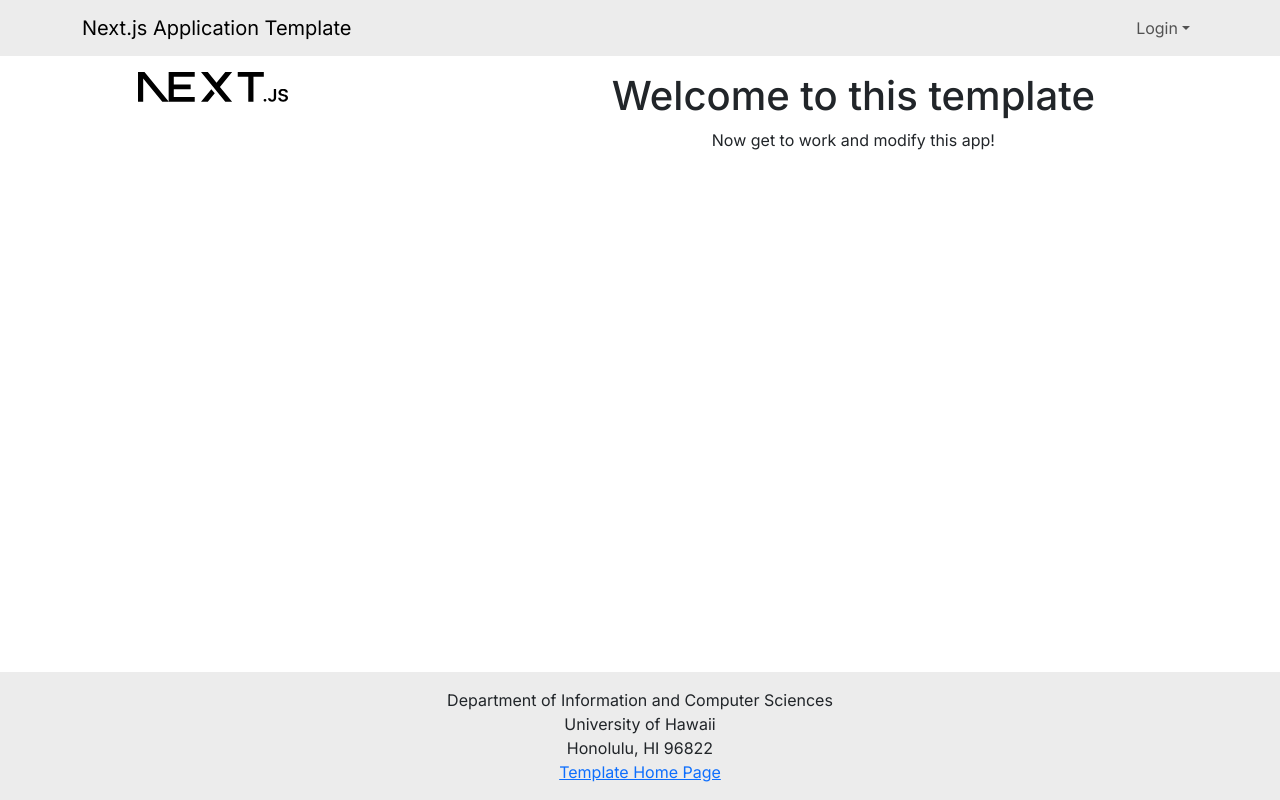
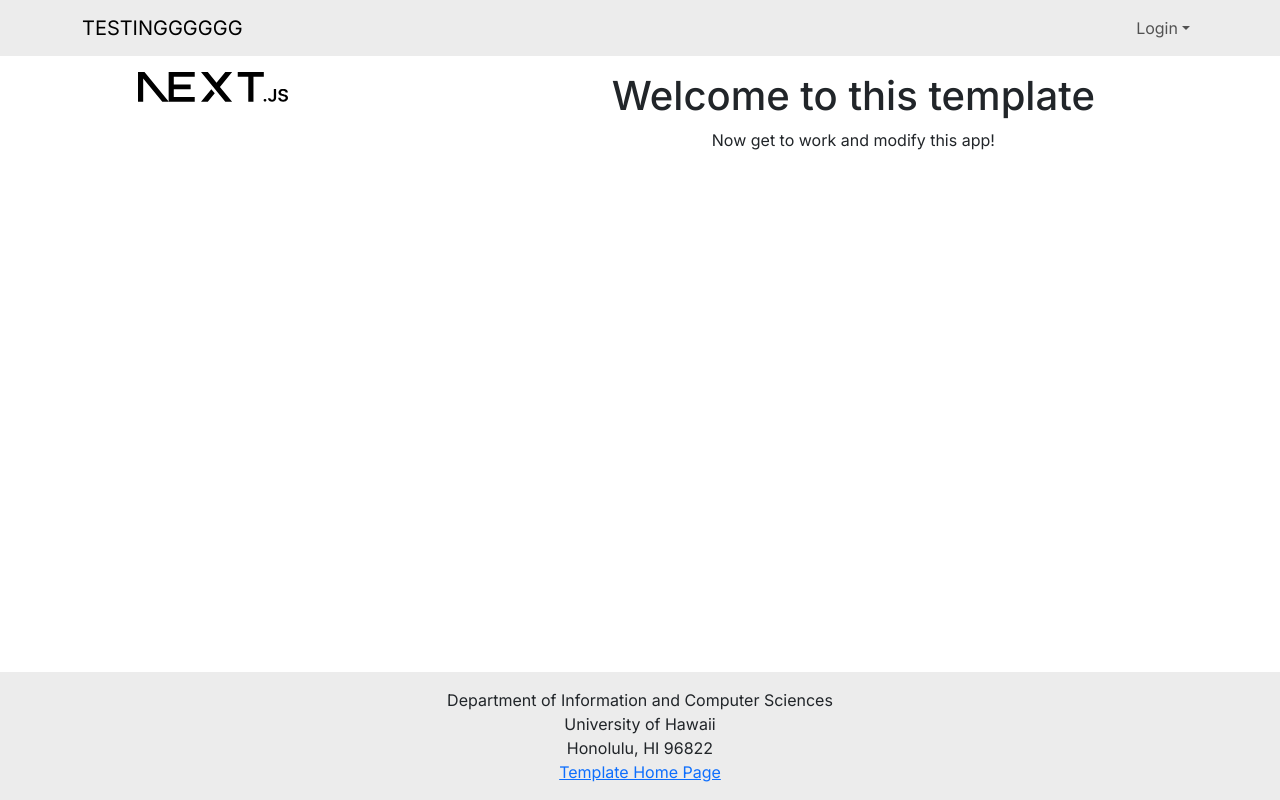
Before and after one commit to syncdstudy/syncdstudy, a Next.js app: page / in a window 1280 px wide. Built offline with nearby package versions, Linux system fonts and the light colour scheme; no server answers.

Commit message:
testinggg

```diff
--- a/package.json
+++ b/package.json
@@ -17,7 +17,7 @@
   "dependencies": {
     "@hookform/resolvers": "^3.6.0",
     "@ngneat/falso": "^7.2.0",
-    "@prisma/client": "^5.16.1",
+    "@prisma/client": "^6.5.0",
     "bcrypt": "^5.1.1",
     "bootstrap": "^5.3.3",
     "multiselect-react-dropdown": "^2.0.25",
@@ -45,7 +45,7 @@
     "eslint-config-prettier": "^9.1.0",
     "prettier": "^3.3.1",
     "prettier-eslint": "^16.3.0",
-    "prisma": "^5.19.1",
+    "prisma": "^6.5.0",
     "typescript": "^5.4.5"
   }
 }
--- a/src/components/Navbar.tsx
+++ b/src/components/Navbar.tsx
@@ -16,7 +16,7 @@ const NavBar: React.FC = () => {
   return (
     <Navbar bg="light" expand="lg">
       <Container>
-        <Navbar.Brand href="/">Next.js Application Template</Navbar.Brand>
+        <Navbar.Brand href="/">TESTINGGGGGG</Navbar.Brand>
         <Navbar.Toggle aria-controls="basic-navbar-nav" />
         <Navbar.Collapse id="basic-navbar-nav">
           <Nav className="me-auto justify-content-start">
```
Also changed, not shown: 2 other files (tests, documents, lock files or other folders).
